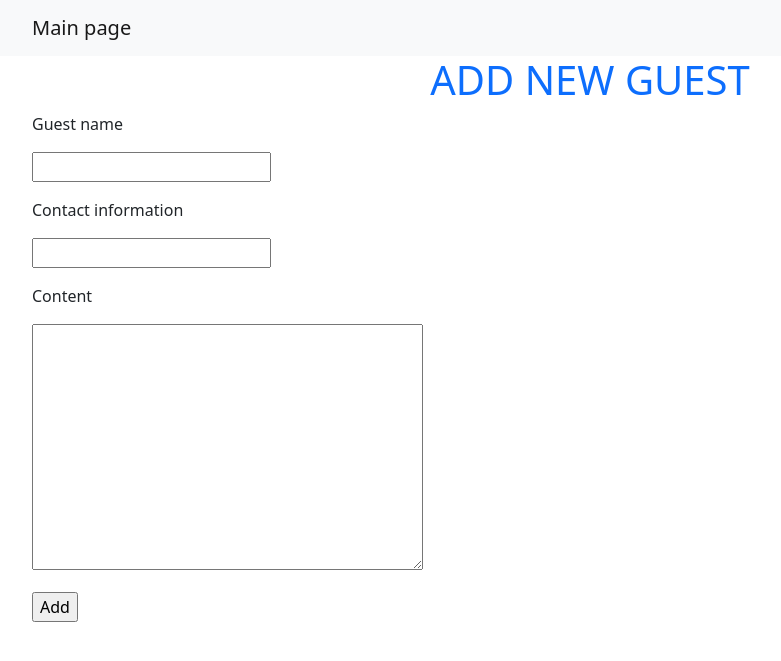
After one commit to Zhibekkas/exam6_Zhibek_Kasymova, a Django app: page /guest/add/ in a window 1280 px wide. The commit adds this page. Shown: the top 661 px of the page, without its empty margins (50-831 px from the left). Run offline with Django 4.2, Linux system fonts and the light colour scheme; parts of the project's set-up code (start-up, migrations or seed data) failed here and were passed over.

Commit message:
new template html files were addded and then edited

```diff
--- /dev/null
+++ b/source/webapp/templates/add_guest.html
@@ -0,0 +1,10 @@
+{% extends 'base.html' %}
+{% block title %}Add guest{% endblock %}
+{% block nav %}{% endblock %}
+{% block content %}
+<h1 class = 'text-center text-primary text-uppercase'>Add new guest</h1>
+<form method="post">
+    {%include "partial/form.html" %}
+    <input type="submit" value="Add"/>
+</form>
+{% endblock %}
--- a/source/webapp/templates/base.html
+++ b/source/webapp/templates/base.html
@@ -14,11 +14,20 @@
 <body>
 <nav class="navbar navbar-expand-lg navbar-light bg-light">
     <div class="container">
+        <a class="navbar-brand" href={% url 'index' %}>Main page</a>
         <button class="navbar-toggler" type="button" data-bs-toggle="collapse" data-bs-target="#navbarNav"
                 aria-controls="navbarNav" aria-expanded="false" aria-label="Toggle navigation">
             <span class="navbar-toggler-icon"></span>
         </button>
-
+        <div class="collapse navbar-collapse" id="navbarNav">
+            <ul class="navbar-nav">
+                {% block nav %}
+                <li class="nav-item">
+                    <a class="nav-link" href="{% url 'add' %}">Add a guest</a>
+                </li>
+                {% endblock %}
+            </ul>
+        </div>
     </div>
 </nav>
 <div class="container">
--- a/source/webapp/templates/edit.html
+++ b/source/webapp/templates/edit.html
@@ -2,13 +2,13 @@
 {% block title %}Update guest information{% endblock %}
 {% block nav %}
  <li class="nav-item">
-        <a class="nav-link" href="{% url 'index' guest.pk %}">Home</a>
+        <a class="nav-link" href="{% url 'index' %}">Home</a>
     </li>
 {% endblock %}
 {% block content %}
 <h1 class = 'text-center text-primary text-uppercase'>Update Guest</h1>
 <form method="post">
    {%include "partial/form.html" %}
-    <input type="submit" value="Update"/>
+    <input type="submit" value="Edit"/>
 </form>
 {% endblock %}
--- a/source/webapp/urls.py
+++ b/source/webapp/urls.py
@@ -1,9 +1,9 @@
 from django.urls import path
-from webapp.views import (index,
-                          edit)
+from webapp.views import (index, add, edit)
 
 
 urlpatterns = [
     path('', index, name="index"),
+    path('guest/add/', add, name="add"),
     path('guest/<int:pk>/edit', edit, name="edit")
 ]
--- a/source/webapp/views.py
+++ b/source/webapp/views.py
@@ -9,6 +9,21 @@
 def index(request):
     guests = Guest.objects.order_by("creation_date").filter(status='active')
     return render(request, 'index.html', {'guests': guests})
+
+
+def add(request):
+    if request.method == 'GET':
+        form = GuestForm()
+        return render(request, 'add_guest.html', {'form': form})
+    else:
+        form = GuestForm(data=request.POST)
+        if form.is_valid():
+            name = form.cleaned_data.get('name')
+            email = form.cleaned_data.get('email')
+            text = form.cleaned_data.get('text')
+            new_guest = Guest.objects.create(name=name, email=email, text=text)
+            return redirect('index', pk=new_guest.pk)
+        return render(request, 'add_guest.html', {'form': form})
 
 
 def edit(request, pk):
@@ -31,3 +46,12 @@
             guest.save()
             return redirect("index", pk=guest.pk)
         return render(request, 'edit.html', {"guest": guest, "form": form})
+
+
+def task_delete(request, pk):
+    guest = get_object_or_404(Guest, pk=pk)
+    if request.method == 'GET':
+        return render(request, "delete_guest.html", {'guest': guest})
+    else:
+        guest.delete()
+        return redirect("index")
```
Also changed, not shown: source/webapp/templates/delete_guest.html (added).
